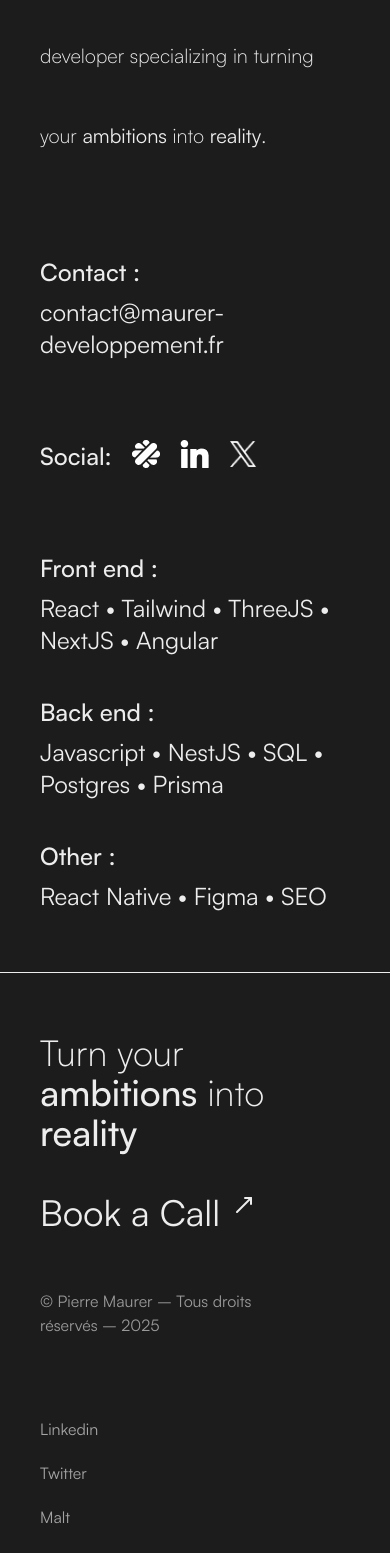
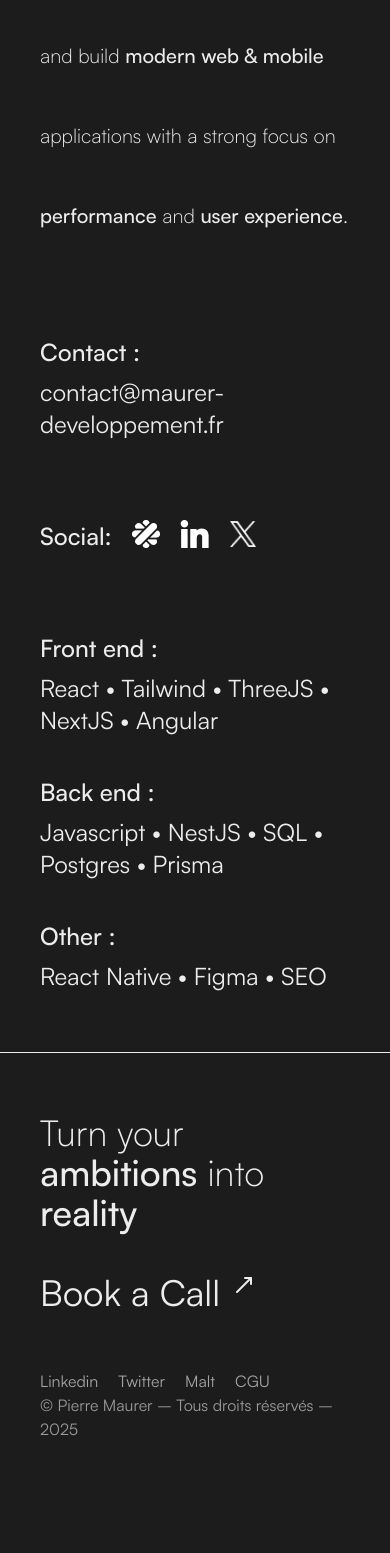
Before and after one commit to PierreMaurer/portfolio, a Next.js app: page / in a window 390 px wide. Shown: the part 3940-5493 px from the top of the page. After the commit the page ends 5389 px from the top, so only its background shows below. Built offline with nearby package versions, Linux system fonts and the light colour scheme.

Commit message:
fix: change text on Profil, change responsive on footer

```diff
--- a/components/Footer.tsx
+++ b/components/Footer.tsx
@@ -3,8 +3,8 @@ import {MoveUpRight} from "lucide-react";
 export const Footer = () => {
   return (
       <div className="h-[270px] mt-15">
-          <div className="flex flex-col lg:flex-row justify-between ms-10 me-10 lg:ms-36 lg:me-36 me-[100px]">
-              <div>
+          <div className="flex flex-col lg:flex-row justify-between ms-10 me-10 lg:ms-36 lg:me-36">
+              <div className="w-full">
                   <div>
                     <p className="text-4xl lg:text-6xl font-satoshi-light">Turn your <span className="font-satoshi-medium">ambitions</span> into <span className="font-satoshi-medium">reality</span></p>
                   </div>
@@ -14,15 +14,17 @@ export const Footer = () => {
                       </button>
                       <MoveUpRight />
                   </div>
-                  <div className="mt-14">
-                      <p className="opacity-60">© Pierre Maurer – Tous droits réservés – 2025</p>
+                  <div className="flex flex-col md:flex-row justify-between mt-14 pb-2">
+                      <div className="flex flex-row gap-5 opacity-65">
+                          <a href="https://www.linkedin.com/in/pierre-maurer/" target="_blank"><p>Linkedin</p></a>
+                          <a href="https://x.com/PierreMaurer_" target="_blank"><p>Twitter</p></a>
+                          <a href="https://www.malt.fr/profile/pierremaurer" target="_blank"><p>Malt</p></a>
+                          <p>CGU</p>
+                      </div>
+                      <div className="">
+                          <p className="opacity-60">© Pierre Maurer – Tous droits réservés – 2025</p>
+                      </div>
                   </div>
-              </div>
-              <div className="flex flex-col mt-20 gap-5 opacity-65">
-                  <a href="https://www.linkedin.com/in/pierre-maurer/" target="_blank"><p>Linkedin</p></a>
-                  <a href="https://x.com/PierreMaurer_" target="_blank"><p>Twitter</p></a>
-                  <a href="https://www.malt.fr/profile/pierremaurer" target="_blank"><p>Malt</p></a>
-                  <p>CGU</p>
               </div>
           </div>
       </div>
--- a/components/sections/Profil.tsx
+++ b/components/sections/Profil.tsx
@@ -17,7 +17,7 @@ export const Profil = () => {
                   />
               </div>
               <div className="lg:w-[55%]">
-                  <p className="text-xl lg:text-6xl leading-20 font-satoshi-light">I am a <strong>fullstack web and mobile</strong> developer specializing in turning your <strong>ambitions</strong> into <strong>reality</strong>.</p>
+                  <p className="text-xl lg:text-6xl leading-20 font-satoshi-light">As a <span className="font-satoshi-medium">fullstack developer</span>, I design and build <span className="font-satoshi-medium">modern web & mobile</span> applications with a strong focus on <span className="font-satoshi-medium">performance</span> and <span className="font-satoshi-medium">user experience</span>.</p>
               </div>
           </div>
           <div className="flex flex-col gap-20 lg:gap-36 lg:flex-row justify-between mt-20 text-2xl">
```
